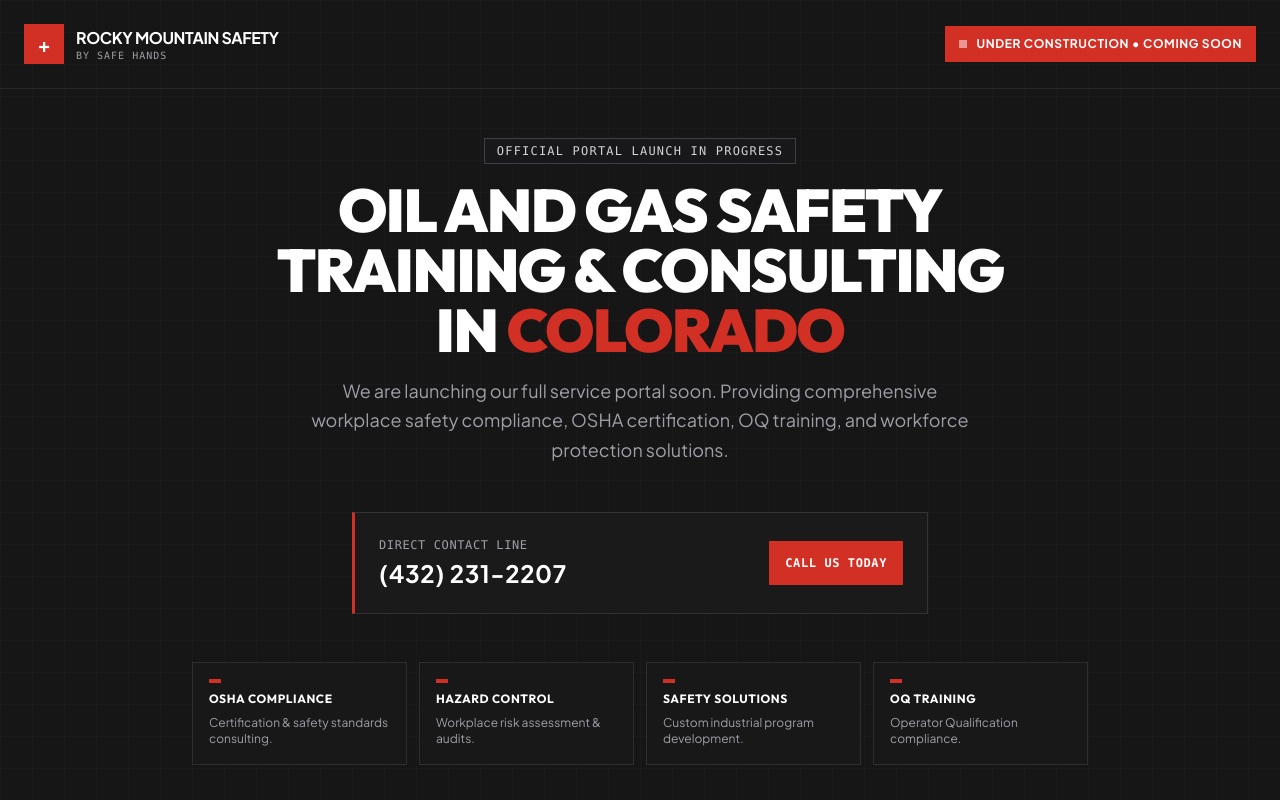
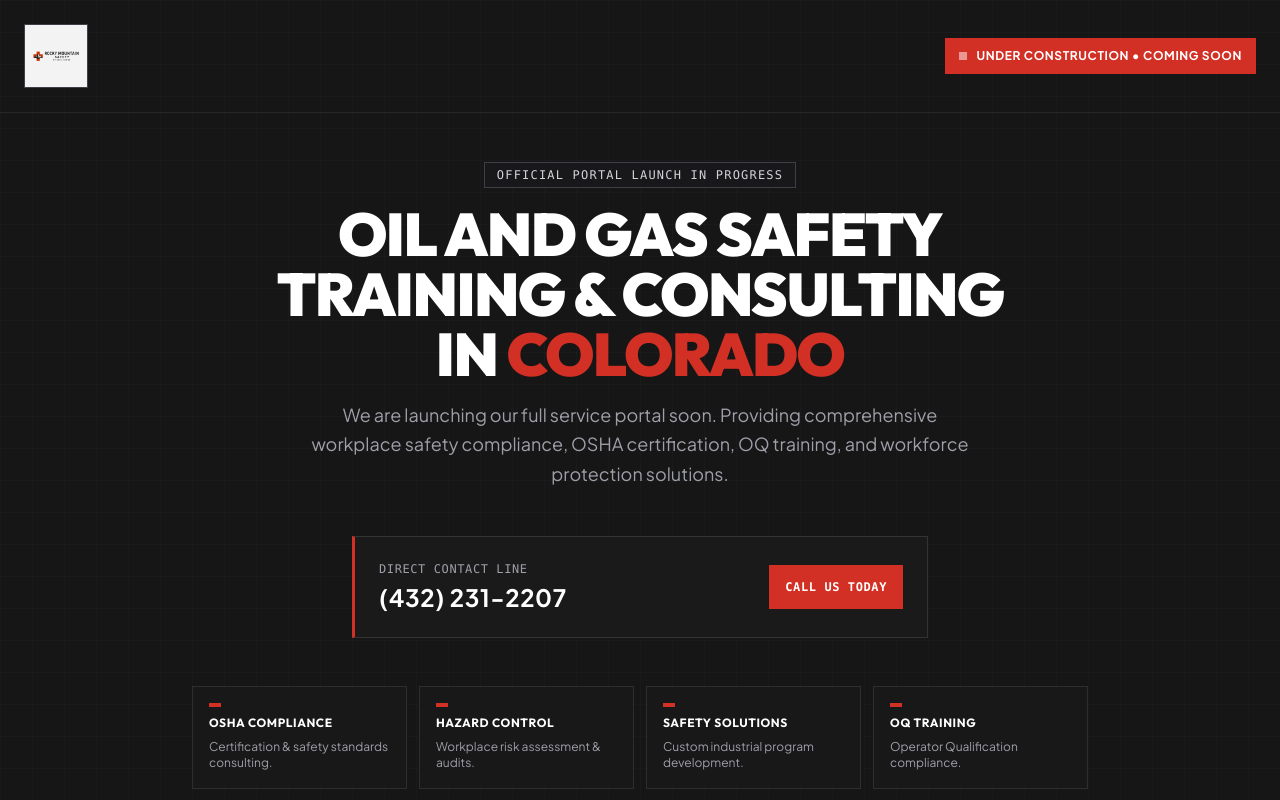
Before and after one commit to Iscomarz/rocky-mtn-safety, a SvelteKit app: page / in a window 1280 px wide. Shown: the top 800 px of the page. Built offline with nearby package versions, Linux system fonts and the light colour scheme.

Commit message:
feat: replace header logo with official logo PNG image

```diff
--- a/src/routes/+page.svelte
+++ b/src/routes/+page.svelte
@@ -1,4 +1,5 @@
 <script lang="ts">
+	import logoOficial from '$lib/assets/Rocky-mtn-safety/logo-oficial.png';
 	import oqsgLogo from '$lib/assets/partners/oqsg.png';
 	import ewnLogo from '$lib/assets/partners/ewn.png';
 	import co811Logo from '$lib/assets/partners/co811.svg';
@@ -35,14 +36,7 @@
 	<!-- Top Navigation / Header -->
 	<header class="relative z-10 w-full max-w-7xl mx-auto px-6 py-6 flex items-center justify-between border-b border-zinc-800">
 		<div class="flex items-center gap-3">
-			<!-- Red Cross Logo Badge -->
-			<div class="w-10 h-10 bg-[rgb(210,47,37)] flex items-center justify-center font-black text-white text-xl relative shrink-0">
-				<span>+</span>
-			</div>
-			<div class="text-left leading-tight">
-				<span class="font-extrabold text-base tracking-tight text-white block uppercase">ROCKY MOUNTAIN SAFETY</span>
-				<span class="text-[10px] font-mono text-zinc-400 block tracking-widest uppercase">BY SAFE HANDS</span>
-			</div>
+			<img src={logoOficial} alt="Rocky Mountain Safety Official Logo" class="h-12 sm:h-16 w-auto object-contain bg-white/95 p-1.5 border border-zinc-700" />
 		</div>
 		<div
 			class="inline-flex items-center gap-2.5 px-3.5 py-1.5 bg-[rgb(210,47,37)] text-white text-xs font-bold uppercase tracking-wider min-h-[36px]"
```
Also changed, not shown: static/apple-touch-icon.png, static/favicon.png.
